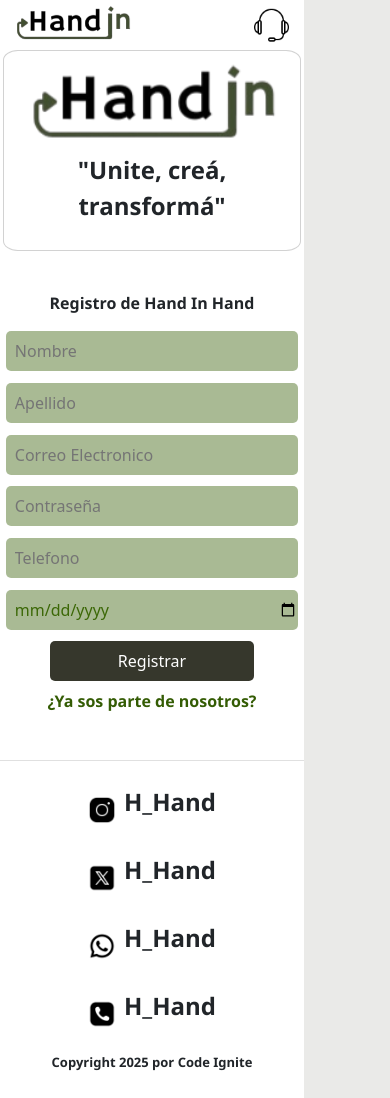
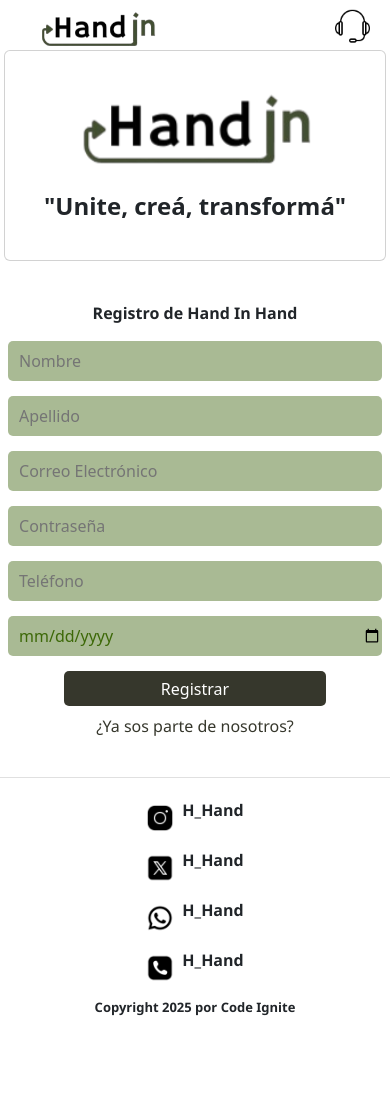
Before and after one commit to AngelAleman15/HandinHand, a PHP site: page /register.html in a window 390 px wide. After the commit the page ends 1016 px from the top, so only its background shows below. Run offline with PHP 8.4, Linux system fonts and the light colour scheme.

Commit message:
Arregé la responsividad del register, hice el css global, es decir, ya no hay style dentro de cada html y mejoré el footer. Ademas arreglé un error del index

```diff
--- a/css/style.css
+++ b/css/style.css
@@ -53,7 +53,7 @@ html, body {
     height: 100%;
     padding: 0;
     margin: 0;
-    background-color: #EAEAE8;
+    background-color: #fff; /* Cambiado a blanco */
 }
 
 body {
@@ -66,6 +66,17 @@ body {
 }
 
 .container {
+  flex: 1 0 auto;
+  align-items: center;
+  justify-items: center;
+  padding: 20px;
+  display: grid;
+  grid-template-columns: repeat(5, 1fr);
+  border-radius: 12px;
+  gap: 20px;
+}
+
+.products-container {
   flex: 1 0 auto;
   align-items: center;
   justify-items: center;
@@ -316,247 +327,93 @@ body {
   background-color: #555135;
 }
 
-/* Estilos para telefonos */
-@media (max-width: 428px) {
-  html, body {
-    width: 100%;
-    height: 100%;
-  }
+/* Estilos para el registro y login */
 .container {
-    grid-template-columns: repeat(2, 1fr);
-    padding: 10px;
+  margin: 2% 0% 0% 2%;
+  width: 80%;
+  height: 80%;
+  display: flex;
+  flex-direction: row;
+  gap: 200px;
 }
 
-  .header {
-    flex-direction: row;
+.card {
+  border-radius: 5%;
+  background-color: white;
+  display: flex;
+  flex-direction: column;
+  justify-content: center;
   align-items: center;
-    padding: 10px;
+  text-align: center;
+  width: 40%;
+  height: 560px;
+  gap: 35px;
+  padding: 160px 20px;
 }
 
-  .icons-container {
-    justify-content: center;
-    flex-wrap: wrap;
-    gap: 10px;
+.card img {
+  max-width: 250px;
+  width: 250px;
+  height: 90px;
 }
 
-  .footer {
+.card p {
+  font-size: 2.2rem;
+  font-weight: 700;
+  margin: 0;
+  line-height: 1.2;
+}
+
+#registerForm, #loginForm {
+  width: 50%;
+  margin-left: 20%;
   display: flex;
   flex-direction: column;
+  justify-content: center;
   align-items: center;
-    gap: 20px;
 }
 
-  .search-bar {
-    width: 50%;
-    height: auto;
-    font-size: 1rem;
-  }
-  .search-bar-btn {
-    width: 30%;
-    height: auto;
-  }
-  .input-container {
-    width: 100%;
+#registerForm p, #loginForm p {
+  font-family: 'Segoe UI', Tahoma, Geneva, Verdana, sans-serif;
+  font-size: x-large;
+  font-weight: 600;
+  text-align: center;
 }
 
-  .product {
-    width: auto;
-    height: 100%;
+#registerForm input, #loginForm input {
+  border: none;
+  border-radius: 5px;
+  width: 100%;
+  height: 50px;
+  background-color: #597a3083;
+  color: #3c6807;
+  padding-left: 3%;
+  margin-bottom: 4%;
 }
 
-  .sidebar_active {
-    margin-top: 190%;
-    width: 100%;
+#registerForm input:focus, #loginForm input:focus {
+  outline-style: none;
 }
 
-  .sb-container-bars {
-    flex-direction: column;
-  }
-  footer .social {
-    margin: 1%;
+#btn-registrar, #loginForm button[type="submit"] {
+  color: white;
+  border-radius: 5px;
+  text-align: center;
+  background-color: #36372C;
+  width: 70%;
+  height: 40px;
+  font-size: 20px;
   display: flex;
-    flex-direction: row;
   justify-content: center;
   align-items: center;
-    font-weight: bolder;
-    gap: 10px;
-    font-family: 'Segoe UI', Tahoma, Geneva, Verdana, sans-serif;
-}
-footer .social img {
-    width: 30%;
-    object-fit: contain;
-    aspect-ratio: 1 / 1;
-    height: auto;
-}
-footer {
-  background-color: white;
-  display: flex;
-  justify-content: center;
-  flex-direction: row;
-  width: 100%;
-  height: 10%;
-}
+  font-weight: 500;
 }
 
-@media (max-width: 375px) {
-  html, body {
-    width: 100%;
-    height: 100%;
-  }
-  .container {
-    grid-template-columns: repeat(3, 1fr);
-    padding: 10px;
-  }
-
-  .header {
-    flex-direction: row;
-    align-items: center;
-    padding: 10px;
-  }
-
-  .icons-container {
-    justify-content: center;
-    flex-wrap: wrap;
-    gap: 10px;
-  }
-
-  .footer {
-    flex-direction: column;
-    align-items: center;
-    gap: 20px;
-  }
-
-  .search-bar {
-    width: 50%;
-    height: auto;
-    font-size: 1rem;
-  }
-  .search-bar-btn {
-    width: 50%;
-    height: auto;
-  }
-  .input-container {
-    width: 100%;
-  }
-
-  .product {
-    width: auto;
-    height: 100%;
-  }
-
-  .sidebar_active {
-    margin-top: 100%;
-    width: 80%;
-  }
-
-  .sb-container-bars {
-    flex-direction: column;
-  }
-  footer .social {
-    margin: 1%;
-    display: flex;
-    flex-direction: row;
-    justify-content: center;
-    align-items: center;
-    font-weight: bolder;
-    gap: 10px;
-    font-family: 'Segoe UI', Tahoma, Geneva, Verdana, sans-serif;
-}
-footer .social img {
-    width: 30%;
-    object-fit: contain;
-    aspect-ratio: 1 / 1;
-    height: auto;
-}
-footer {
-  background-color: white;
-  display: flex;
-  justify-content: center;
-  flex-direction: row;
-  width: 100%;
-  height: 10%;
-}
-}
-
-@media (max-width: 360px) {
-  html, body {
-    width: 100%;
-    height: 100%;
-  }
-  .container {
-    grid-template-columns: repeat(2, 1fr);
-    padding: 10px;
-  }
-
-  .header {
-    flex-direction: row;
-    align-items: center;
-    padding: 10px;
-  }
-
-  .icons-container {
-    justify-content: center;
-    flex-wrap: wrap;
-    gap: 10px;
-  }
-
-  .footer {
-    display: flex;
-    flex-direction: column;
-    align-items: center;
-    gap: 20px;
-  }
-
-  .search-bar {
-    width: 50%;
-    height: auto;
-    font-size: 1rem;
-  }
-  .search-bar-btn {
-    width: 30%;
-    height: auto;
-  }
-  .input-container {
-    width: 100%;
-  }
-
-  .product {
-    width: auto;
-    height: 100%;
-  }
-
-  .sidebar_active {
-    margin-top: 140%;
-    width: 100%;
-  }
-
-  .sb-container-bars {
-    flex-direction: column;
-  }
-  footer .social {
-    margin: 1%;
-    display: flex;
-    flex-direction: row;
-    justify-content: center;
-    align-items: center;
-    font-weight: bolder;
-    gap: 10px;
-    font-family: 'Segoe UI', Tahoma, Geneva, Verdana, sans-serif;
-}
-footer .social img {
-    width: 30%;
-    object-fit: contain;
-    aspect-ratio: 1 / 1;
-    height: auto;
-}
-footer {
-  background-color: white;
-  display: flex;
-  justify-content: center;
-  flex-direction: row;
-  width: 100%;
-  height: 10%;
-}
+#txt-login {
+  text-align: center;
+  color: #345C04;
+  font-size: 20px;
+  cursor: pointer;
 }
 
 /* Responsividad solo para login.html */
@@ -584,18 +441,26 @@ body:has(#loginForm) #loginForm {
   padding: 0 2% !important;
 }
 
+@media (max-width: 1100px) {
+  .card {
+    padding: 80px 10px;
+  }
+  .card p {
+    font-size: 1.6rem;
+  }
+}
+
 @media (max-width: 900px) {
-  body:has(#loginForm) .container {
-    flex-direction: column !important;
-    gap: 40px !important;
-    width: 98% !important;
-    margin: 2% auto !important;
+  .card {
+    width: 90% !important;
+    height: auto !important;
+    min-width: 220px;
+    margin-bottom: 20px;
+    padding: 60px 8px;
+    gap: 25px;
   }
-  body:has(#loginForm) .card {
-    width: 90% !important;
-  }
-  body:has(#loginForm) #loginForm {
-    width: 90% !important;
+  .card p {
+    font-size: 1.3rem;
   }
 }
 
@@ -648,6 +513,11 @@ body:has(#loginForm) #loginForm {
     height: auto !important;
     min-width: 220px;
     margin-bottom: 20px;
+    padding: 80px 10px;
+    gap: 25px;
+  }
+  .card p {
+    font-size: 1.5rem;
   }
   #registerForm {
     width: 90% !important;
@@ -667,7 +537,8 @@ body:has(#loginForm) #loginForm {
   .card {
     width: 98% !important;
     height: auto !important;
-    padding: 10px 0;
+    padding: 40px 5px;
+    gap: 15px;
   }
   .card img {
     width: 90% !important;
@@ -750,3 +621,21 @@ footer .social img {
     padding: 0 5px;
   }
 }
+
+@media (max-width: 1200px) {
+  .products-container {
+    grid-template-columns: repeat(3, 1fr);
+  }
+}
+@media (max-width: 900px) {
+  .products-container {
+    grid-template-columns: repeat(2, 1fr);
+  }
+}
+@media (max-width: 600px) {
+  .products-container {
+    grid-template-columns: 1fr;
+  }
+}
+
+/* Mantén los estilos de .container para login/register como están */
--- a/js/script.js
+++ b/js/script.js
@@ -53,7 +53,7 @@ const products = [
 ];
 
 function renderProductsWithoutDescription() {
-    const productsContainer = document.querySelector('.container');
+    const productsContainer = document.querySelector('.products-container');
     productsContainer.innerHTML = '';
     products.forEach(product => {
         productsContainer.innerHTML += `
--- a/register.html
+++ b/register.html
@@ -5,154 +5,13 @@
     <meta name="viewport" content="width=device-width, initial-scale=1.0">
     <title>Register</title>
     <link rel="stylesheet" href="css/style.css">
-    <link href="https://cdn.jsdelivr.net/npm/bootstrap@5.3.7/dist/css/bootstrap.min.css" rel="stylesheet" integrity="sha384-LN+7fdVzj6u52u30Kp6M/trliBMCMKTyK833zpbD+pXdCLuTusPj697FH4R/5mcr" crossorigin="anonymous">
+    <link href="https://cdn.jsdelivr.net/npm/bootstrap@5.3.7/dist/css/bootstrap.min.css" rel="stylesheet" crossorigin="anonymous">
 </head>
 <body>
-    <style>
-        html {
-          width: fit-content;
-          height: fit-content;
-        }
-        body {
-          width: fit-content;
-          height: fit-content;
-        }
-        .container {
-          margin: 0% 0% 8% 6%;
-          width: fit-content;
-          height: fit-content;
-          display: flex;
-          flex-direction: row;
-          gap: 100px;
-        }
-        .card {
-          border-radius: 5%;
-          background-color: white;
-          display: flex;
-          flex-direction: column;
-          justify-content: center;
-          align-items: center;
-          text-align: center;
-          width: 70%;
-          height: 460px;
-        }
-        .card img {
-          width: 250px;
-          height: 80px;
-        }
-        p {
-          font-family: 'Segoe UI', Tahoma, Geneva, Verdana, sans-serif;
-          font-size: x-large;
-          font-weight: 600;
-          text-align: center;
-        }
-        input {
-          border: none;
-          border-radius: 5px;
-          width: 100%;
-          height: 50px;
-          background-color: #597a3083;
-          color: #3c6807;
-          padding-left: 3%;
-          margin-bottom: 4%;
-        }
-        input:focus {
-          outline-style: none;
-        }
-        #btn-registrar {
-          color: white;
-          border-radius: 5px;
-          text-align:center;
-          background-color:  #36372C;
-          width: 70%;
-          height: 40px;
-          font-size: 20px;
-          display: flex;
-          justify-content: center;
-          align-items: center;
-          font-weight: 500;
-        }
-        #txt-login  {
-          text-align: center;
-          color: #345C04;
-          font-size: 20px;
-        }
-        @media (max-width: 375px) {
-              html {
-                width: fit-content;
-                height: fit-content;
-              }
-              body {
-                width: fit-content;
-                height: fit-content;
-              }
-            .container {
-              flex-direction: column;
-              align-items: center;
-              width: fit-content;
-              height: fit-content;
-              gap: 30px;
-            }
-
-            .card {
-              width: 100%;
-              height: auto;
-              padding: 5%;
-            }
-
-            .card img {
-              width: 100%;
-              height: auto;
-            }
-
-            p {
-              font-size: large;
-              padding: 10px;
-            }
-
-            input {
-              width: 100px;
-              height: 45px;
-              font-size: 1rem;
-            }
-            input:focus {
-              outline-style: none;
-            }
-            #btn-registrar {
-              color: white;
-              border-radius: 5px;
-              text-align:center;
-              background-color:  #36372C;
-              width: 100%;
-              height: 35px;
-              font-size: 20px;
-              display: flex;
-              justify-content: center;
-              align-items: center;
-              font-weight: 500;
-             }
-            #txt-login  {
-              color: #345C04;
-              font-size: 20px;
-              text-align: center;
-            }
-            .copyright {
-              font-weight: bolder;
-              font-size: 10px;
-              font-family: 'Segoe UI', Tahoma, Geneva, Verdana, sans-serif;
-              padding-left: 5%;
-              display: flex;
-              justify-content: center;
-              align-items: center;
-            }
-}
-    </style>
-
     <header class="header">
         <div>
-           <a href="index.html" draggable="false"><img src="img/Hand(sinfondo).png" alt="Logo del sitio" style="width: 125px;" draggable="false"></a>
+           <a href="index.html" draggable="false"><img src="img/Hand(sinfondo).png" alt="Loguito" style="width: 125px;" draggable="false"></a>
         </div>
-
         <div class="icons-container">
             <div class="icons">
                 <button onclick="window.location.href='support.html'"><img src="img/support-icon.png" alt="Icono de soporte" draggable="false"></button>
@@ -162,42 +21,45 @@
 
     <div class="container">
         <div class="card">
-            <img src="img/Hand(sinfondo).png">
+            <img src="img/Hand(sinfondo).png" style="width: 100%;">
             <p>"Unite, creá, transformá"</p>
         </div>
-        <form id="registerForm" style="width: 50%; display: flex; flex-direction: column; justify-content: center; align-items: center;">
+        <form id="registerForm" style="width: 50%; margin-left: 20%; display: flex; flex-direction: column; justify-content: center; align-items: center;">
             <p>Registro de Hand In Hand</p>
-            <input type="text" name="text" placeholder="Nombre" id="name">
-            <input type="text" name="text" placeholder="Apellido" id="surname">
-            <input type="text" name="text" placeholder="Correo Electronico" id="email">
-            <input type="password" name="text" placeholder="Contraseña" id="password">
-            <input type="text" name="text" placeholder="Telefono" id="phone">
-            <input type="date" name="date" placeholder="Fecha de nacimiento" id="birthdate">
-            <button type="submit" id="btn-registrar">Registrar</button>
+            <input type="text" name="name" placeholder="Nombre" id="name">
+            <input type="text" name="surname" placeholder="Apellido" id="surname">
+            <input type="text" name="email" placeholder="Correo Electrónico" id="email">
+            <input type="password" name="password" placeholder="Contraseña" id="password">
+            <input type="text" name="phone" placeholder="Teléfono" id="phone">
+            <input type="date" name="birthdate" placeholder="Fecha de nacimiento" id="birthdate">
+            <button type="submit" id="btn-registrar" style="color: white; border-radius: 5px; text-align:center; background-color:  #36372C; width: 30%; height: 35px;font-size: 20px; display: flex; justify-content: center; align-items: center; font-weight: 500;" draggable="false">Registrar</button>
             <div id="register-error" style="color:#d32f2f; font-size:16px; margin-top:8px; font-weight:500; text-align:center;"></div>
-            <p onclick="window.location.href='login.html'" type="button" id="txt-login">¿Ya sos parte de nosotros?</p>
+            <p onclick="window.location.href='login.html'" type="button" id="txt-login" style="color: #36372C; font-size: 20px; display: flex; justify-content: center; align-items: center; font-weight: 500; margin: 0%;">¿Ya sos parte de nosotros?</p>
         </form>
     </div>
+
     <footer>
+        <div class="footer-socials">
             <div class="social">
-            <img src="img/instaicon.png" draggable="false">
+                <img src="img/instaicon.png" draggable="false" alt="Instagram">
                 <p>H_Hand</p>
             </div>
             <div class="social">
-            <img src="img/xicon.png" draggable="false">
+                <img src="img/xicon.png" draggable="false" alt="X">
                 <p>H_Hand</p>
             </div>
             <div class="social">
-            <img src="img/wasaicon.png" draggable="false">
+                <img src="img/wasaicon.png" draggable="false" alt="WhatsApp">
                 <p>H_Hand</p>
             </div>
             <div class="social">
-            <img src="img/phoneicon.png" draggable="false">
+                <img src="img/phoneicon.png" draggable="false" alt="Teléfono">
                 <p>H_Hand</p>
+            </div>
         </div>
         <p class="copy">Copyright 2025 por Code Ignite</p>
     </footer>
     <script src="js/register.js"></script>
-    <script src="https://cdn.jsdelivr.net/npm/bootstrap@5.3.7/dist/js/bootstrap.bundle.min.js" integrity="sha384-ndDqU0Gzau9qJ1lfW4pNLlhNTkCfHzAVBReH9diLvGRem5+R9g2FzA8ZGN954O5Q" crossorigin="anonymous"></script>
+    <script src="https://cdn.jsdelivr.net/npm/bootstrap@5.3.7/dist/js/bootstrap.bundle.min.js" crossorigin="anonymous"></script>
 </body>
 </html>
```
Also changed, not shown: index.html (+7 -6 lines). Lines whose indentation alone changed are shown as unchanged.
